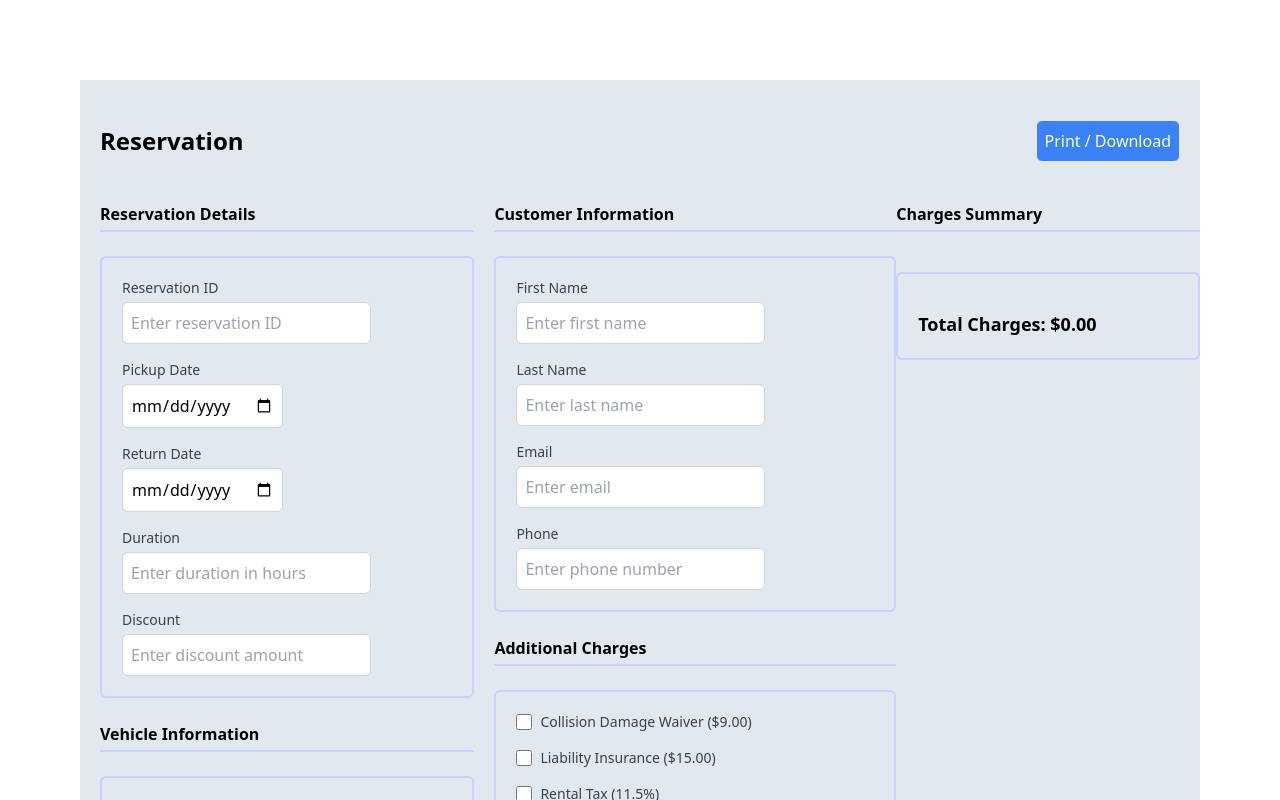
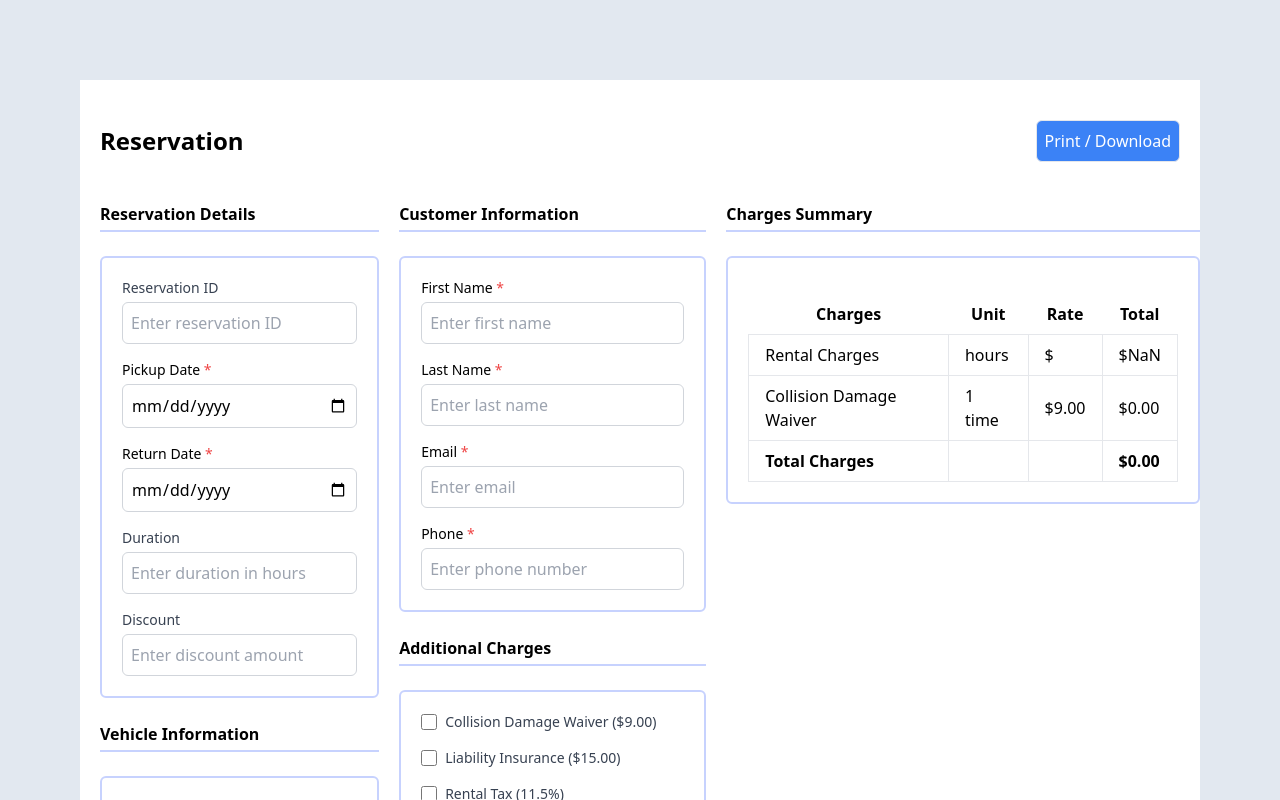
Before and after one commit to Taufiqul7756/invoice-generator, a React (Create React App) app in the folder client/: page / in a window 1280 px wide. Shown: the top 800 px of the page. Built offline with nearby package versions, Linux system fonts and the light colour scheme; no server answers.

Commit message:
w-full for all input field

```diff
--- a/client/src/App.js
+++ b/client/src/App.js
@@ -7,8 +7,8 @@ import "./index.css";
 
 function App() {
   return (
-    <div className="p-20">
-      <div className="bg-slate-200">
+    <div className="p-20 bg-slate-200">
+      <div className="bg-white">
         {/* navbar */}
         <div className="flex justify-between items-center py-10 px-5">
           <h1 className="font-bold text-2xl">Reservation</h1>
@@ -50,11 +50,11 @@ function App() {
               </div>
             </div>
           </div>
-          <div className="flex-grow">
+          <div className="flex-grow ml-5">
             <h2 className="font-bold border-b-2 border-indigo-200 pb-1">
               Charges Summary
             </h2>
-            <div className=" rounded-md border-solid border-2 border-indigo-200 p-5 mt-10">
+            <div className=" rounded-md border-solid border-2 border-indigo-200 p-5 mt-6">
               <ChargesSummary />
             </div>
           </div>
--- a/client/src/components/ChargesSummary.jsx
+++ b/client/src/components/ChargesSummary.jsx
@@ -1,5 +1,3 @@
-// ChargesSummary.js
-
 import React, { useState, useEffect } from "react";
 
 const ChargesSummary = ({
@@ -41,10 +39,45 @@ const ChargesSummary = ({
   }, [rentalDuration, selectedCarRates, additionalCharges]);
 
   return (
-    <div>
-      <div className="mt-4">
-        <p className="text-lg font-semibold">Total Charges: ${totalCharges}</p>
-      </div>
+    <div className="mt-4">
+      <table className="table-auto w-full">
+        <thead>
+          <tr>
+            <th className="px-4 py-2">Charges</th>
+            <th className="px-4 py-2">Unit</th>
+            <th className="px-4 py-2">Rate</th>
+            <th className="px-4 py-2">Total</th>
+          </tr>
+        </thead>
+        <tbody>
+          {/* Render rows for charges */}
+          {/* Example row for rental charges */}
+          <tr>
+            <td className="border px-4 py-2">Rental Charges</td>
+            <td className="border px-4 py-2">{rentalDuration} hours</td>
+            <td className="border px-4 py-2">${selectedCarRates?.hourly}</td>
+            <td className="border px-4 py-2">
+              ${(selectedCarRates?.hourly * rentalDuration).toFixed(2)}
+            </td>
+          </tr>
+          {/* Example row for additional charges */}
+          <tr>
+            <td className="border px-4 py-2">Collision Damage Waiver</td>
+            <td className="border px-4 py-2">1 time</td>
+            <td className="border px-4 py-2">$9.00</td>
+            <td className="border px-4 py-2">
+              ${additionalCharges?.collisionDamageWaiver ? "9.00" : "0.00"}
+            </td>
+          </tr>
+          {/* Render row for total charges */}
+          <tr className="font-semibold">
+            <td className="border px-4 py-2">Total Charges</td>
+            <td className="border px-4 py-2"></td>
+            <td className="border px-4 py-2"></td>
+            <td className="border px-4 py-2">${totalCharges}</td>
+          </tr>
+        </tbody>
+      </table>
     </div>
   );
 };
--- a/client/src/components/CustomerDetails.jsx
+++ b/client/src/components/CustomerDetails.jsx
@@ -8,65 +8,53 @@ const CustomerDetails = () => {
       <div className="flex flex-col space-y-4">
         {/* First Name */}
         <div>
-          <label
-            htmlFor="firstName"
-            className="block text-sm font-medium text-gray-700"
-          >
-            First Name
+          <label htmlFor="firstName" className="block text-sm font-medium ">
+            First Name <span className="text-red-500">*</span>
           </label>
           <input
             type="text"
             id="firstName"
             name="firstName"
-            className="mt-1 p-2 border border-gray-300 rounded-md focus:outline-none focus:ring focus:ring-blue-200"
+            className="mt-1 p-2 border w-full border-gray-300 rounded-md focus:outline-none focus:ring focus:ring-blue-200"
             placeholder="Enter first name"
           />
         </div>
         {/* Last Name */}
         <div>
-          <label
-            htmlFor="lastName"
-            className="block text-sm font-medium text-gray-700"
-          >
-            Last Name
+          <label htmlFor="lastName" className="block text-sm font-medium ">
+            Last Name <span className="text-red-500">*</span>
           </label>
           <input
             type="text"
             id="lastName"
             name="lastName"
-            className="mt-1 p-2 border border-gray-300 rounded-md focus:outline-none focus:ring focus:ring-blue-200"
+            className="mt-1 p-2 border w-full border-gray-300 rounded-md focus:outline-none focus:ring focus:ring-blue-200"
             placeholder="Enter last name"
           />
         </div>
         {/* Email */}
         <div>
-          <label
-            htmlFor="email"
-            className="block text-sm font-medium text-gray-700"
-          >
-            Email
+          <label htmlFor="email" className="block text-sm font-medium ">
+            Email <span className="text-red-500">*</span>
           </label>
           <input
             type="email"
             id="email"
             name="email"
-            className="mt-1 p-2 border border-gray-300 rounded-md focus:outline-none focus:ring focus:ring-blue-200"
+            className="mt-1 p-2 border w-full border-gray-300 rounded-md focus:outline-none focus:ring focus:ring-blue-200"
             placeholder="Enter email"
           />
         </div>
         {/* Phone */}
         <div>
-          <label
-            htmlFor="phone"
-            className="block text-sm font-medium text-gray-700"
-          >
-            Phone
+          <label htmlFor="phone" className="block text-sm font-medium ">
+            Phone <span className="text-red-500">*</span>
           </label>
           <input
             type="tel"
             id="phone"
             name="phone"
-            className="mt-1 p-2 border border-gray-300 rounded-md focus:outline-none focus:ring focus:ring-blue-200"
+            className="mt-1 p-2 border w-full border-gray-300 rounded-md focus:outline-none focus:ring focus:ring-blue-200"
             placeholder="Enter phone number"
           />
         </div>
--- a/client/src/components/ReservationDetailsForm.jsx
+++ b/client/src/components/ReservationDetailsForm.jsx
@@ -1,5 +1,3 @@
-// ReservationDetailsForm.js
-
 import React from "react";
 
 const ReservationDetailsForm = () => {
@@ -18,38 +16,32 @@ const ReservationDetailsForm = () => {
             type="text"
             id="reservationId"
             name="reservationId"
-            className="mt-1 p-2 border border-gray-300 rounded-md focus:outline-none focus:ring focus:ring-blue-200"
+            className="mt-1 p-2 border border-gray-300 rounded-md w-full focus:outline-none focus:ring focus:ring-blue-200"
             placeholder="Enter reservation ID"
           />
         </div>
         {/* Pickup Date */}
         <div>
-          <label
-            htmlFor="pickupDate"
-            className="block text-sm font-medium text-gray-700"
-          >
-            Pickup Date
+          <label htmlFor="pickupDate" className="block text-sm font-medium ">
+            Pickup Date <span className="text-red-500">*</span>
           </label>
           <input
             type="date"
             id="pickupDate"
             name="pickupDate"
-            className="mt-1 p-2 border border-gray-300 rounded-md focus:outline-none focus:ring focus:ring-blue-200"
+            className="mt-1 p-2 border border-gray-300 rounded-md w-full focus:outline-none focus:ring focus:ring-blue-200"
           />
         </div>
         {/* Return Date */}
         <div>
-          <label
-            htmlFor="returnDate"
-            className="block text-sm font-medium text-gray-700"
-          >
-            Return Date
+          <label htmlFor="returnDate" className="block text-sm font-medium ">
+            Return Date <span className="text-red-500">*</span>
           </label>
           <input
             type="date"
             id="returnDate"
             name="returnDate"
-            className="mt-1 p-2 border border-gray-300 rounded-md focus:outline-none focus:ring focus:ring-blue-200"
+            className="mt-1 p-2 border border-gray-300 rounded-md w-full focus:outline-none focus:ring focus:ring-blue-200"
           />
         </div>
         {/* Duration */}
@@ -64,7 +56,7 @@ const ReservationDetailsForm = () => {
             type="number"
             id="duration"
             name="duration"
-            className="mt-1 p-2 border border-gray-300 rounded-md focus:outline-none focus:ring focus:ring-blue-200"
+            className="mt-1 p-2 border border-gray-300 rounded-md w-full focus:outline-none focus:ring focus:ring-blue-200"
             placeholder="Enter duration in hours"
           />
         </div>
@@ -80,7 +72,7 @@ const ReservationDetailsForm = () => {
             type="number"
             id="discount"
             name="discount"
-            className="mt-1 p-2 border border-gray-300 rounded-md focus:outline-none focus:ring focus:ring-blue-200"
+            className="mt-1 p-2 border border-gray-300 rounded-md w-full focus:outline-none focus:ring focus:ring-blue-200"
             placeholder="Enter discount amount"
           />
         </div>
--- a/client/src/components/VehicleInformation.jsx
+++ b/client/src/components/VehicleInformation.jsx
@@ -1,21 +1,40 @@
-import React from "react";
+import React, { useState, useEffect } from "react";
+import axios from "axios";
 
 const VehicleInformation = () => {
+  const [carData, setCarData] = useState([]);
+  const [selectedMake, setSelectedMake] = useState("");
+  const [selectedType, setSelectedType] = useState("");
+  const [filteredCars, setFilteredCars] = useState([]);
+
+  console.log("carData:", carData);
+  // Fetch car data from API
+  useEffect(() => {
+    const fetchData = async () => {
+      try {
+        const response = await axios.get(
+          "https://exam-server-7c41747804bf.herokuapp.com/carsList"
+        );
+        setCarData(response.data.data);
+      } catch (error) {
+        console.error("Error fetching car data:", error);
+      }
+    };
+    fetchData();
+  }, []);
+
   return (
     <div>
       <div className="flex flex-col space-y-4 ">
         {/* Vehicle Type */}
         <div>
-          <label
-            htmlFor="vehicleType"
-            className="block text-sm font-medium text-gray-700"
-          >
-            Vehicle Type
+          <label htmlFor="vehicleType" className="block text-sm font-medium ">
+            Vehicle Type <span className="text-red-500">*</span>
           </label>
           <select
             id="vehicleType"
             name="vehicleType"
-            className="mt-1 p-2 border border-gray-300 rounded-md focus:outline-none focus:ring focus:ring-blue-200"
+            className="mt-1 p-2 border w-full border-gray-300 rounded-md focus:outline-none focus:ring focus:ring-blue-200"
           >
             <option value="">Select vehicle type</option>
             {/* Add options for vehicle types */}
@@ -23,16 +42,13 @@ const VehicleInformation = () => {
         </div>
         {/* Vehicle */}
         <div>
-          <label
-            htmlFor="vehicle"
-            className="block text-sm font-medium text-gray-700"
-          >
-            Vehicle
+          <label htmlFor="vehicle" className="block text-sm font-medium ">
+            Vehicle <span className="text-red-500">*</span>
           </label>
           <select
             id="vehicle"
             name="vehicle"
-            className="mt-1 p-2 border border-gray-300 rounded-md focus:outline-none focus:ring focus:ring-blue-200"
+            className="mt-1 p-2 border w-full border-gray-300 rounded-md focus:outline-none focus:ring focus:ring-blue-200"
           >
             <option value="">Select vehicle</option>
             {/* Add options for vehicles */}
```
